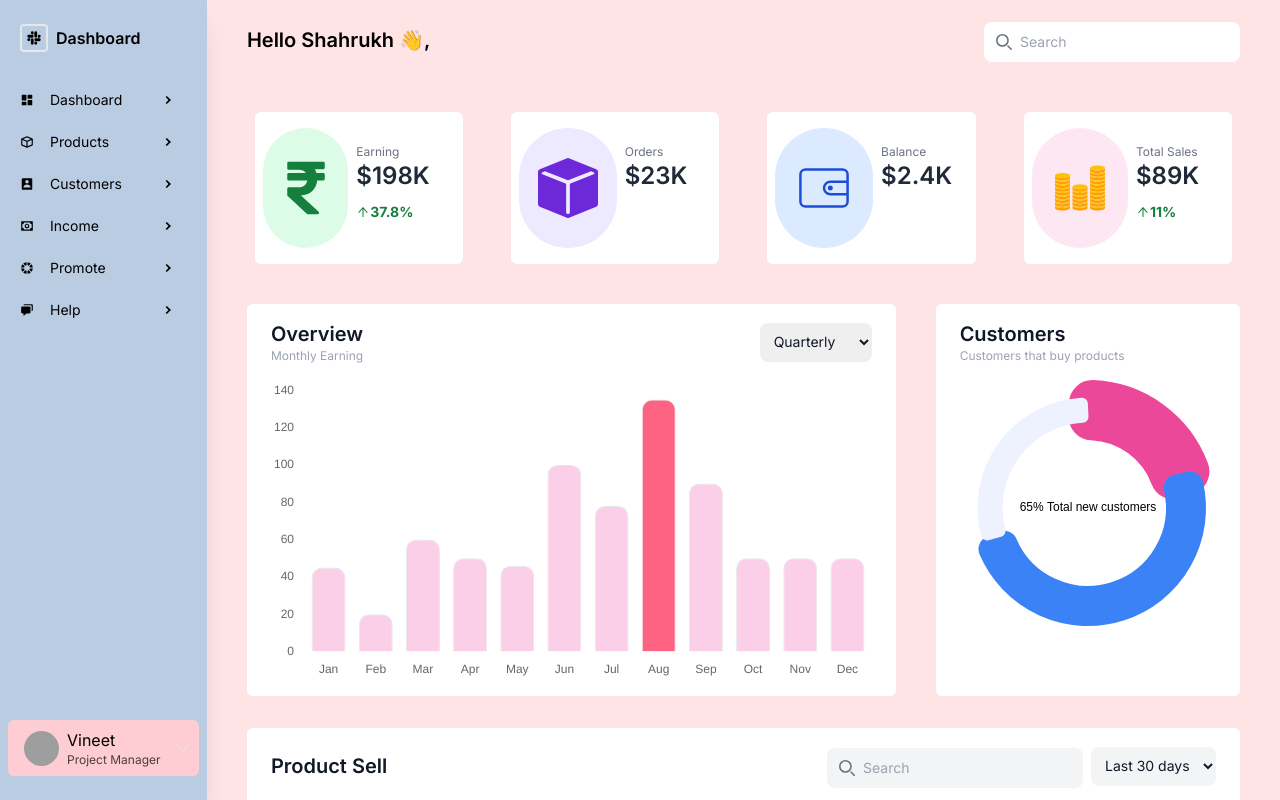
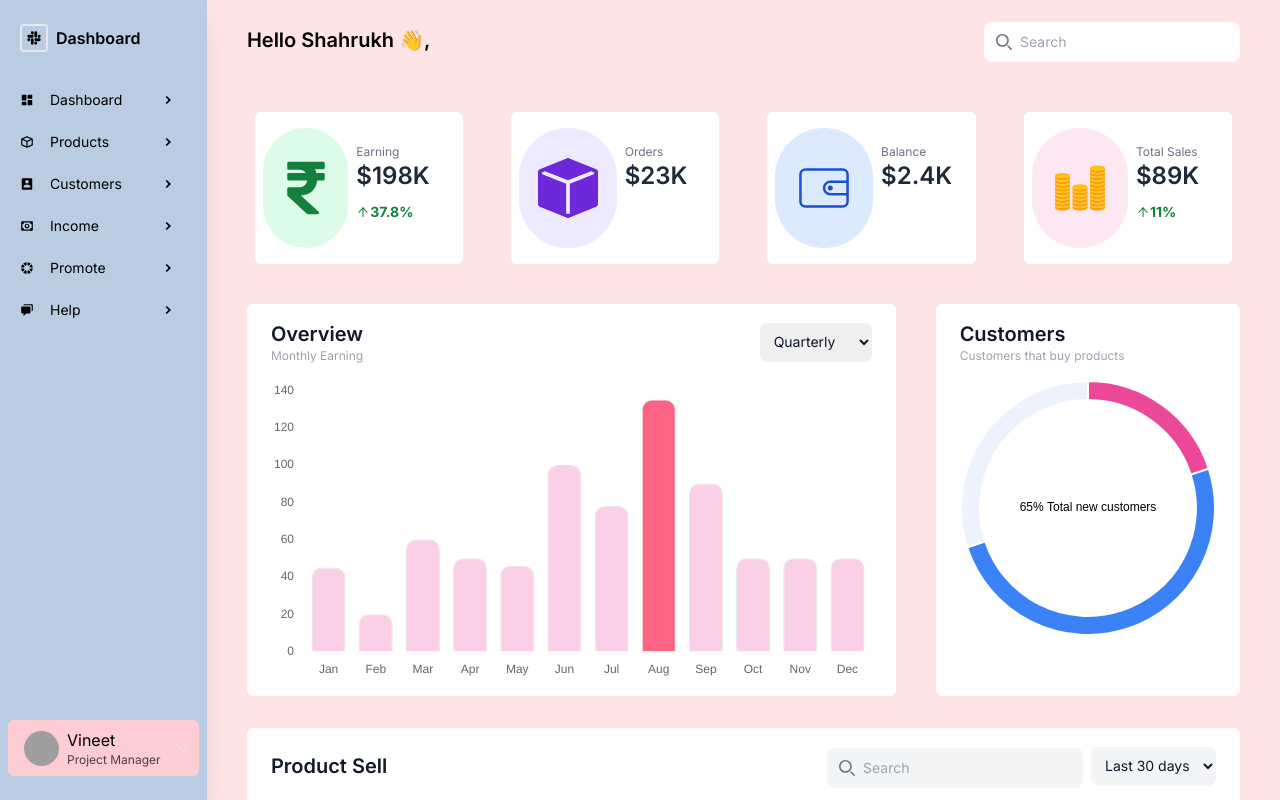
Before and after one commit to Vineet-23/Fitpeo-dashboard, a React (Vite) app: page / in a window 1280 px wide. Built offline with nearby package versions, Linux system fonts and the light colour scheme; grey boxes are pictures that could not be loaded.

Commit message:
Update Donutchart.jsx

```diff
--- a/src/core/charts/Donutchart.jsx
+++ b/src/core/charts/Donutchart.jsx
@@ -11,11 +11,8 @@ const chartData = {
       label: '',
       data: [20, 50, 30],
       backgroundColor: ['#ec4899', '#3b82f6', '#eef2ff'],
-      borderWidth: [45, 25, 10],
-      borderColor: ['#ec4899', '#3b82f6', '#eef2ff'],
-      borderJoinStyle: 'miter',
       borderRadius: 1,
-      spacing: 10
+
     }
   ]
 }
```
